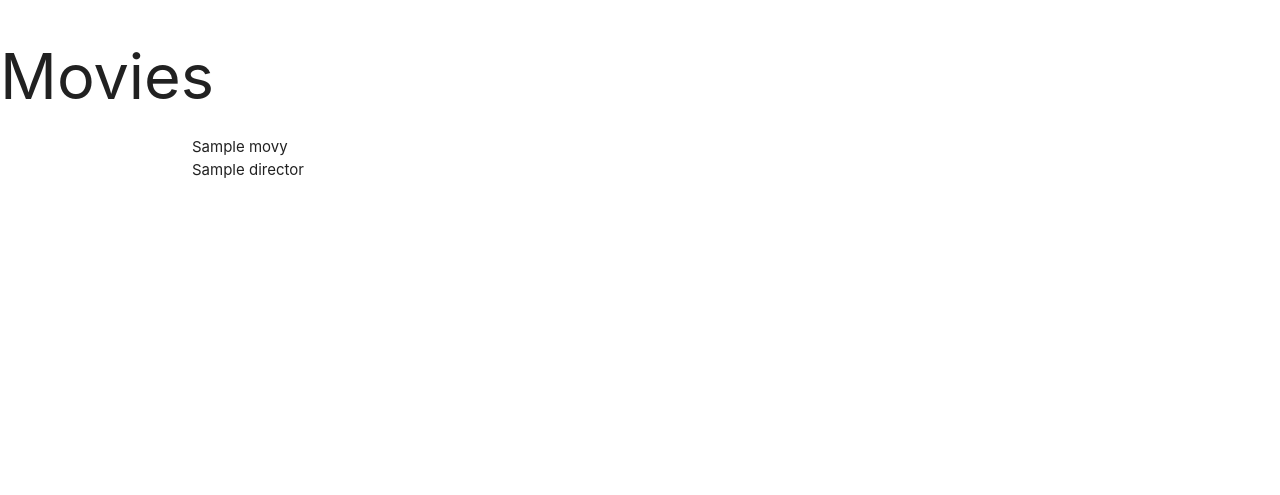
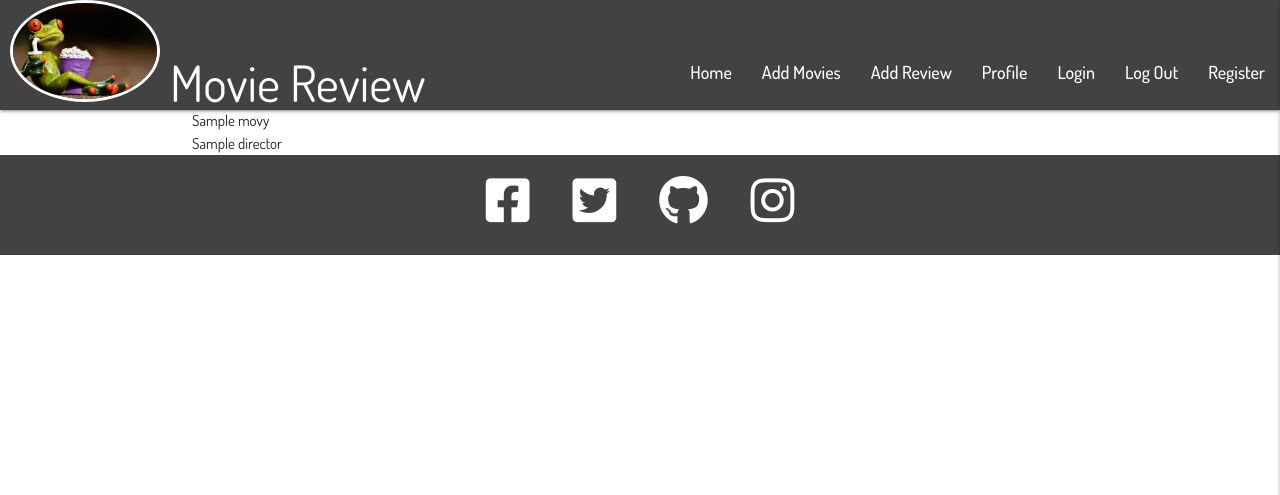
Before and after one commit to Leeap83/Movie-Database, a Flask app: page / in a window 1280 px wide. Shown: the top 495 px of the page. Run offline with Flask 2, Linux system fonts and the light colour scheme; a database or web service that is not in the repository returns one stand-in record (values such as "Sample title"); some libraries are stand-ins or nearby versions.

Commit message:
Add navbar & footer to base template

```diff
--- a/static/css/style.css
+++ b/static/css/style.css
@@ -0,0 +1,46 @@
+@import url('https://fonts.googleapis.com/css2?family=Dosis:wght@200;300;400;500;600;700;800&display=swap');
+
+* {
+    margin: 0;
+    padding: 0;
+    box-sizing: border-box;
+    font-family: Dosis;
+}
+nav {
+    height: 110px;
+}
+
+nav .logo {
+    font-size: 50px;
+    padding-left: 10px;
+}
+
+.logo-image {
+    width: 150px;
+    border: #fff;
+    border-style: solid;
+}
+
+nav ul a {
+    font-size: 18px;
+    padding-top: 40px;
+    font-weight: 500;
+}
+
+
+
+.social-networks{
+    text-align: center;
+    height: 100px;
+
+}
+
+.social-networks li {
+    display:inline;
+}
+
+.social-networks i {
+    font-size: 50px;
+    padding: 20px;
+    color: #fff;
+}
--- a/static/js/script.js
+++ b/static/js/script.js
@@ -0,0 +1,3 @@
+  $(document).ready(function(){
+    $(".sidenav").sidenav({edge: "right"});
+  });
--- a/templates/base.html
+++ b/templates/base.html
@@ -9,15 +9,51 @@
     <link rel="stylesheet" href="{{ url_for('static', filename='css/style.css') }}" type="text/css">
     {% block styles %}
     {% endblock %}
-    <title>The Snap Movie Review</title>
+    <title>Movie Review</title>
 </head>
 <body>
-    <h1>Movies</h1>
-    <main class="container">
+    <header>
+        <!-- Main Navbar -->
+        <nav class="navbar grey darken-3">
+            <div class="container-fluid">
+                <a class="logo" href="#"><img src="static/images/frog.jpg" alt="" class="logo-image circle" width="100px">    Movie Review</a>
+                <a href="{{ url_for('get_movies')}}" data-target="mobile-demo" class="sidenav-trigger right"><i class="fas fa-bars"></i></a>
+
+                <ul class="right hide-on-med-and-down">
+                    <li><a href="{{ url_for('get_movies')}}">Home</a></li>
+                    <li><a href="#">Add Movies</a></li>
+                    <li><a href="#">Add Review</a></li>
+                    <li><a href="#">Profile</a></li>
+                    <li><a href="#">Login</a></li>
+                    <li><a href="#">Log Out</a></li>
+                    <li><a href="#">Register</a></li>
+                </ul>
+            </div>
+        </nav>
+
+        <!-- Mobile Navbar -->
+        <ul class="sidenav" id="mobile-demo">
+            <li><a href="{{ url_for('get_movies')}}">Home</a></li>
+            <li><a href="#">Add Movies</a></li>
+            <li><a href="#">Add Review</a></li>
+            <li><a href="#">Profile</a></li>
+            <li><a href="#">Login</a></li>
+            <li><a href="#">Log Out</a></li>
+            <li><a href="#">Register</a></li>
+        </ul>
+    </header>
+     <main class="container">
         {% block content %}
         {% endblock %}
     </main>
-
+    <footer>
+        <ul class="social-networks grey darken-3">
+          <li><a href="https://www.facebook.com" target="_blank"><i class="fab fa-facebook-square"></i></li>
+          <li><a href="https://www.twitter.com" target="_blank"><i class="fab fa-twitter-square"></i></li>
+          <li><a href="https://leeap83.github.io/" target="_blank"><i class="fab fa-github"></i></li>
+          <li><a href="https://www.instagram.com" target="_blank"><i class="fab fa-instagram"></i></li>
+      </ul>
+    </footer>
     <script src="https://code.jquery.com/jquery-3.5.1.min.js"
         integrity="sha256-9/aliU8dGd2tb6OSsuzixeV4y/faTqgFtohetphbbj0=" crossorigin="anonymous"></script>
     <script src="https://cdnjs.cloudflare.com/ajax/libs/materialize/1.0.0/js/materialize.min.js"></script>
```
Also changed, not shown: static/images/frog.jpg (added), static/images/thanos.png (added).
